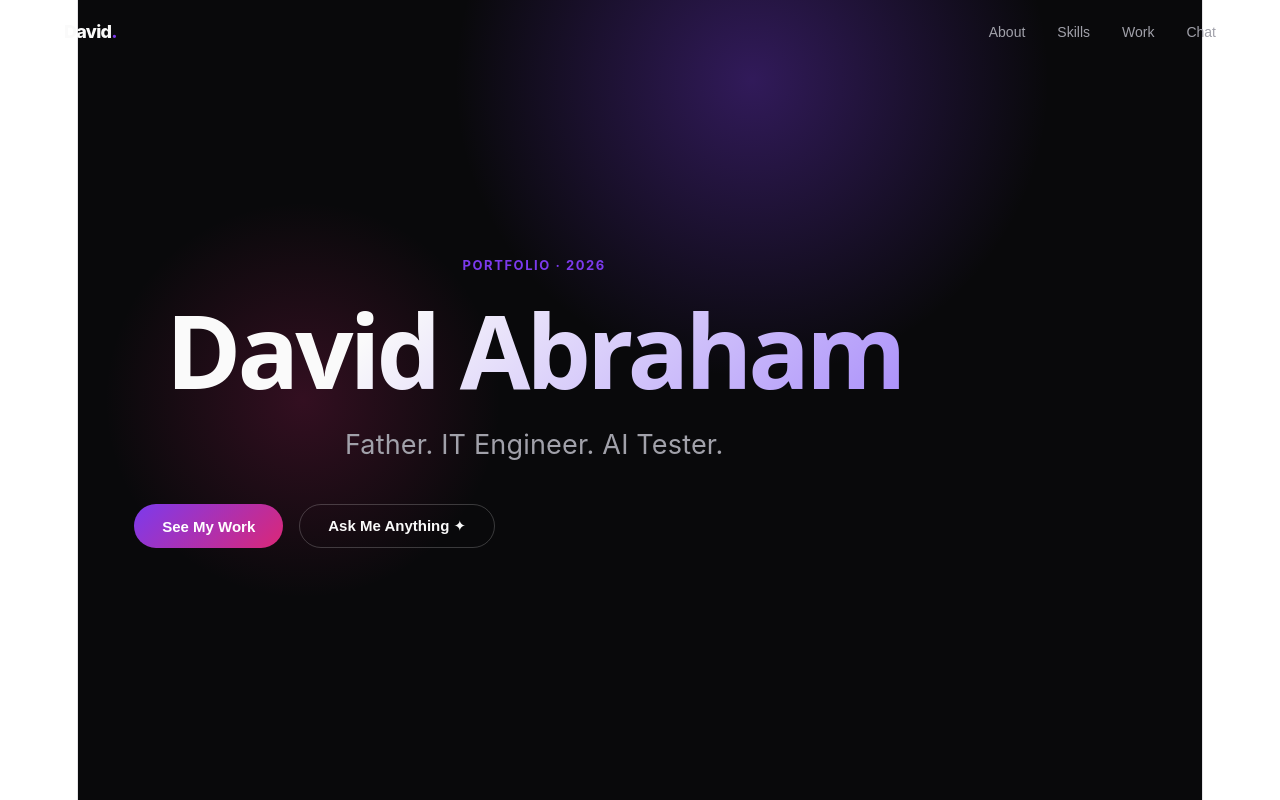
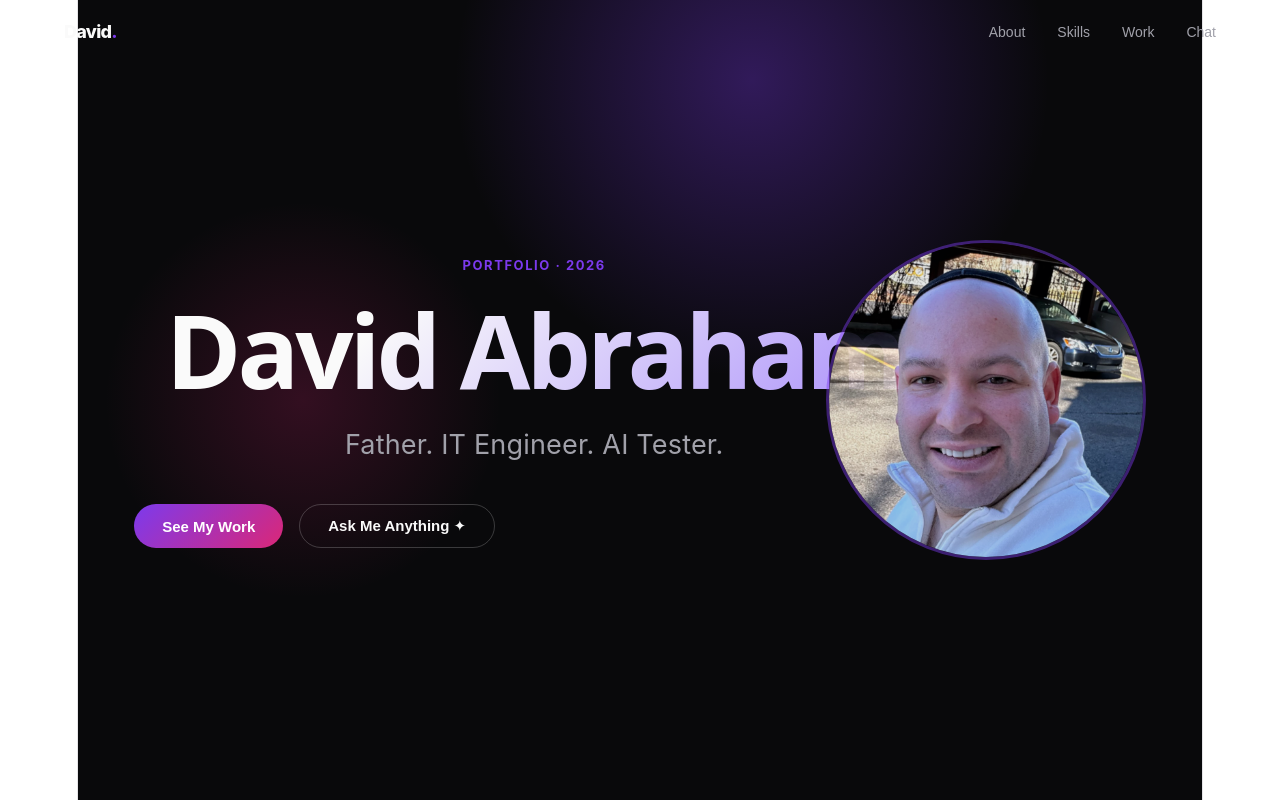
Before and after one commit to dovidabraham-beep/my-portfolio, a React (Vite) app: page / in a window 1280 px wide. Shown: the top 800 px of the page. Built offline with nearby package versions, Linux system fonts and the light colour scheme.

Commit message:
add profile pic

```diff
--- a/src/App.jsx
+++ b/src/App.jsx
@@ -4,6 +4,7 @@ import { useState, useRef, useEffect } from "react";
 //  EDIT YOUR INFO HERE
 // ============================================================
 const ME = {
+  photo: "/profile.png",
   name: "David Abraham",
   tagline: "Father. IT Engineer. AI Tester.",
   about: "Twenty plus years in IT. Two kids who keep me on my toes. And a front-row seat to the AI revolution. Building things, breaking things (frequently), and teaching everyone I can along the way.",
@@ -208,6 +209,22 @@ export default function Portfolio() {
             }}>Ask Me Anything ✦</button>
           </div>
         </div>
+        <img
+         src={ME.photo}
+         alt={ME.name}
+         style={{
+         position: "absolute",
+         right: "5%",
+         top: "50%",
+         transform: "translateY(-50%)",
+          width: "clamp(200px, 25vw, 380px)",
+         height: "clamp(200px, 25vw, 380px)",
+         objectFit: "cover",
+         borderRadius: "50%",
+         border: "3px solid rgba(124,58,237,0.5)",
+         opacity: 0.9,
+         }}
+        />
       </section>
 
       {/* ABOUT */}
```
Also changed, not shown: public/profile.png (added).
